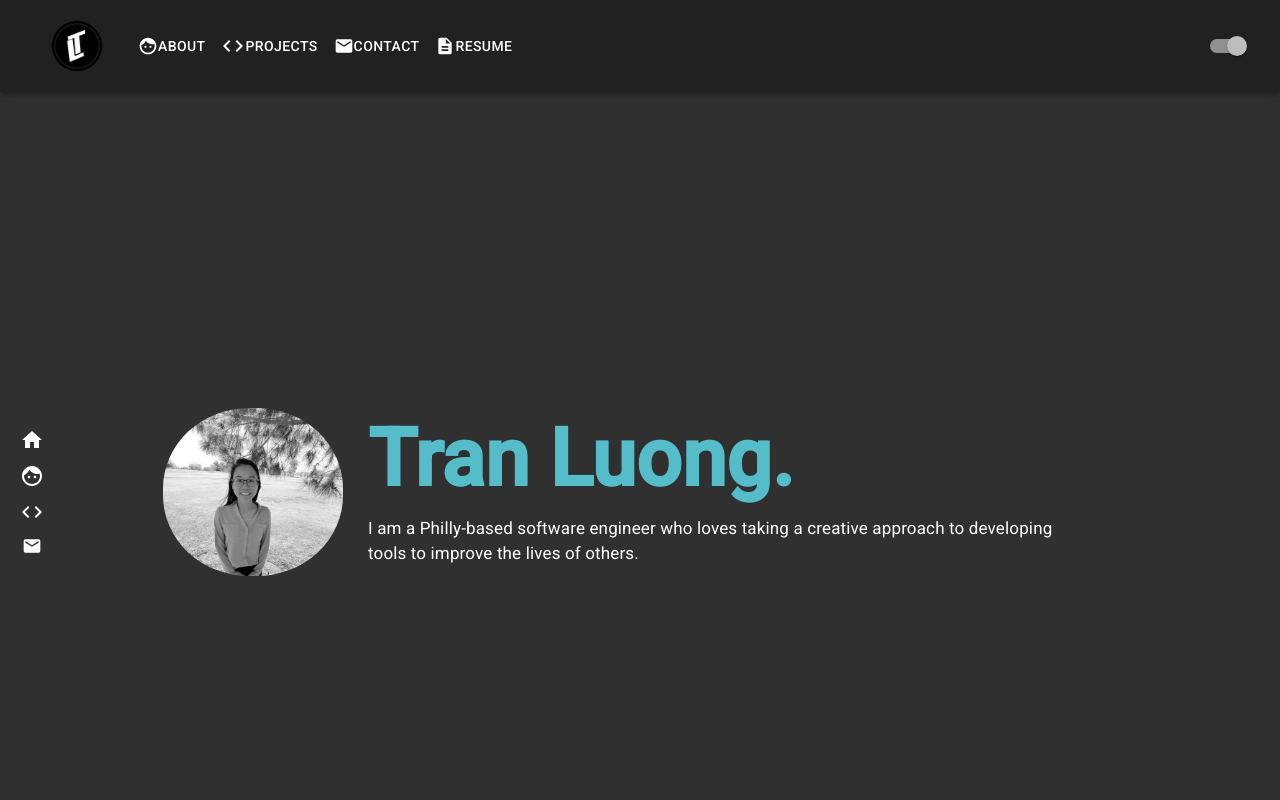
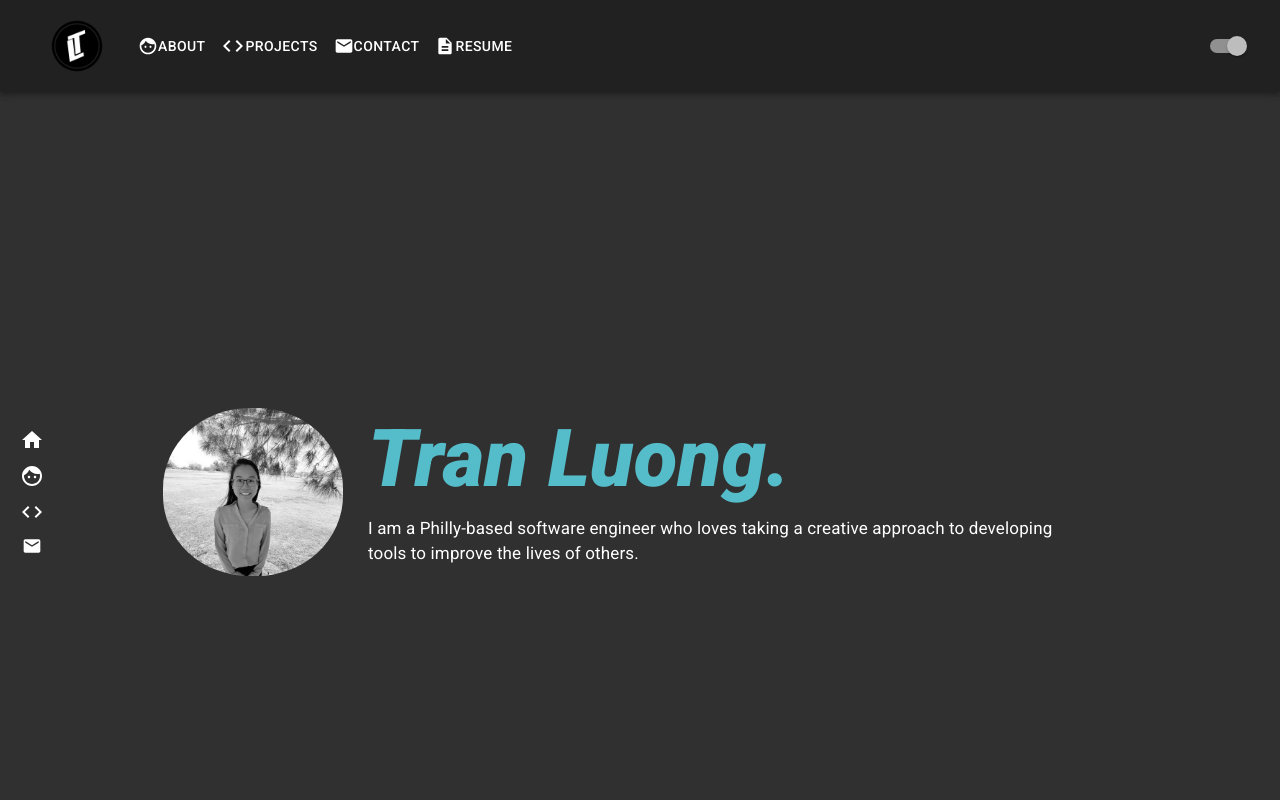
Before and after one commit to luongt13/tl-portfolio, a React (Create React App) app: page / in a window 1280 px wide. Shown: the top 800 px of the page. Built offline with nearby package versions, Linux system fonts and the light colour scheme.

Commit message:
styling and file structure

```diff
--- a/src/components/Landing/Landing.css
+++ b/src/components/Landing/Landing.css
@@ -35,6 +35,7 @@ p {
 
 .color-label {
     color: #55BCC9;
+    font-style: italic;
 }
 
 #contact, #about, #landing {
--- a/src/components/Landing/Landing.jsx
+++ b/src/components/Landing/Landing.jsx
@@ -1,5 +1,5 @@
 import React from 'react'
-import PortfolioPreview from "../PortfolioPreview.jsx"
+import PortfolioPreview from "../PortfolioPreview/PortfolioPreview.jsx"
 import About from "../About/About.jsx"
 import Contact from "../Contact/Contact.jsx"
 import Intro from "../Intro/Intro.jsx"
```
Also changed, not shown: src/components/PortfolioPreview/PortfolioPreview.jsx (renamed from src/components/PortfolioPreview.jsx, +4 -5 lines), src/components/PortfolioPreview/Portfolio.css (renamed from src/components/styles/Portfolio.css).
